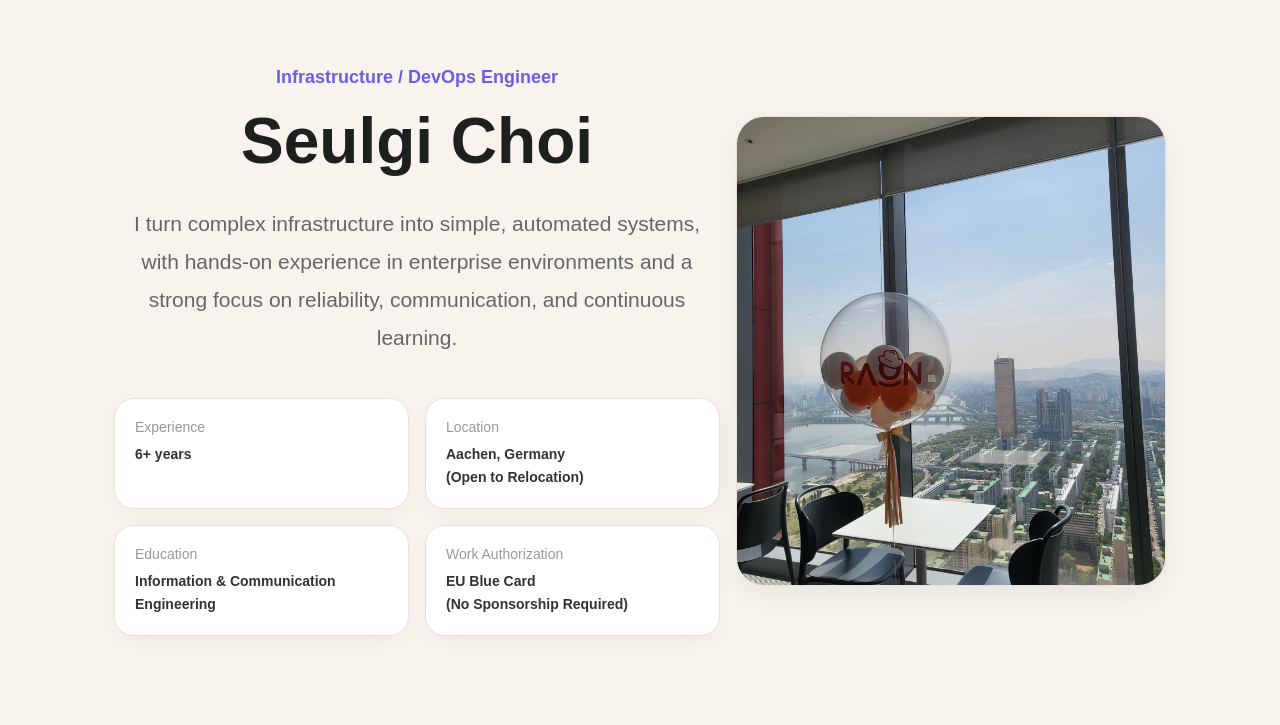
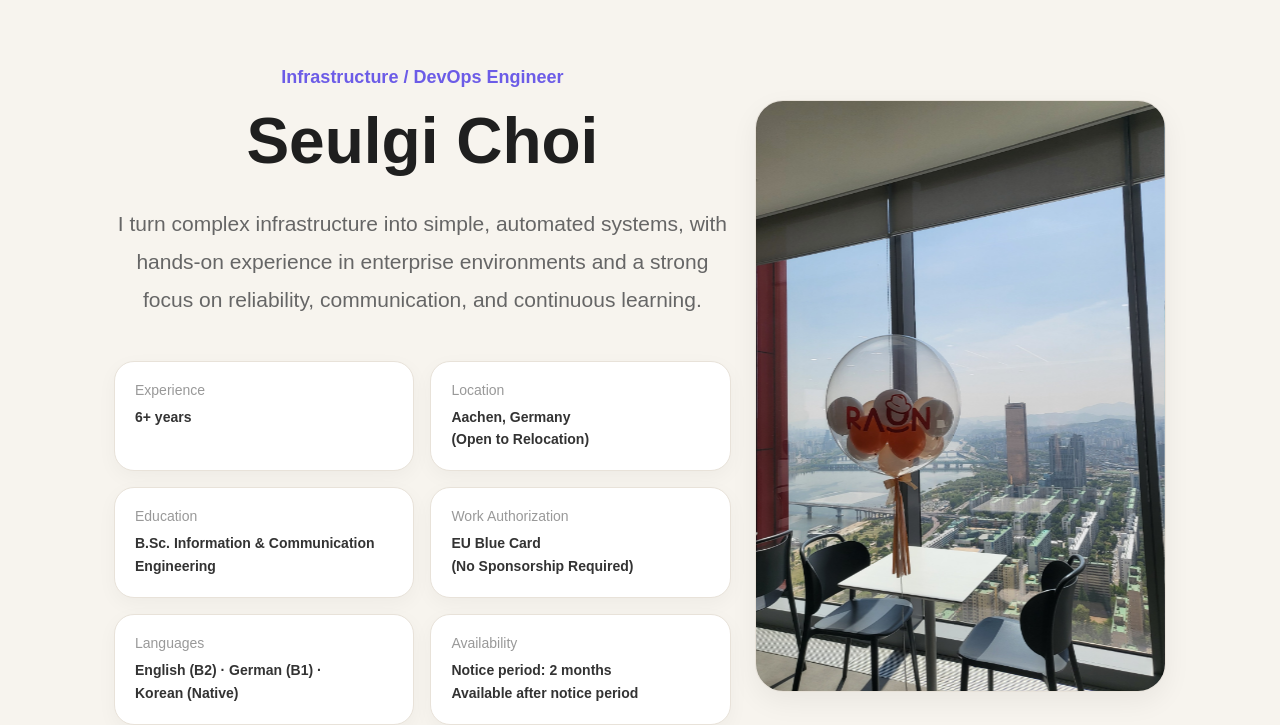
Before and after one commit to xotmfrlox/cloud-native-devops-gcp, a website: page app/index.html in a window 1280 px wide. Shown: the part 90-815 px from the top of the page. Drawn offline with Linux system fonts and the light colour scheme.

Commit message:
Finished v1 about me

```diff
--- a/app/index.html
+++ b/app/index.html
@@ -62,9 +62,9 @@
 
 .hero-layout {
   display: grid;
-  grid-template-columns: minmax(0, 1fr) 430px;
-  gap: 16px;
-  align-items: center;
+  grid-template-columns: 1.2fr 0.8fr;
+  gap: 24px;
+  align-items: stretch;
 }
 
 
@@ -85,6 +85,7 @@
       margin: 20px 0 0;
       color: #1f1f1f;
     }
+
 
     .hero-desc {
       max-width: 760px;
@@ -447,7 +448,8 @@
 
 .hero-image {
   width: 100%;
-  height: 470px;
+  height: 90%;
+  align-self: center;
   overflow: hidden;
   border-radius: 28px;
   border: 1px solid #e8e2d9;
@@ -490,6 +492,16 @@
 
   100% { transform: translateX(0); }
 }
+.info-card {
+  transition: all 0.2s ease;
+}
+
+.info-card:hover {
+  border-color: #6c5ce7;
+  box-shadow: 0 10px 25px rgba(108, 92, 231, 0.25);
+  transform: translateY(-3px);
+}
+
   </style>
 </head>
 <body>
@@ -533,17 +545,33 @@
     <div class="label">Experience</div>
     <div class="value">6+ years</div>
   </div>
+
   <div class="info-card">
     <div class="label">Location</div>
     <div class="value">Aachen, Germany <br />(Open to Relocation)</div>
   </div>
+
   <div class="info-card">
     <div class="label">Education</div>
-              <div class="value">Information & Communication Engineering</div>
+    <div class="value">B.Sc. Information & Communication Engineering</div>
   </div>
+
   <div class="info-card">
     <div class="label">Work Authorization</div>
     <div class="value">EU Blue Card <br />(No Sponsorship Required)</div>
+  </div>
+
+  <div class="info-card">
+    <div class="label">Languages</div>
+    <div class="value">English (B2) · German (B1) · <br/>
+      Korean (Native)</div>
+  </div>
+
+  <div class="info-card">
+    <div class="label">Availability</div>
+    <div class="value">Notice period: 2 months<br/>
+      Available after notice period
+    </div>
   </div>
 </div>
 </div>
@@ -553,7 +581,6 @@
     <img src="images/profile2.jpg" />
     <img src="images/profile3.jpg" />
     <img src="images/profile4.jpeg" />
-  </div>
   </div>
 
       </div>
```
Lines whose indentation alone changed are shown as unchanged.
